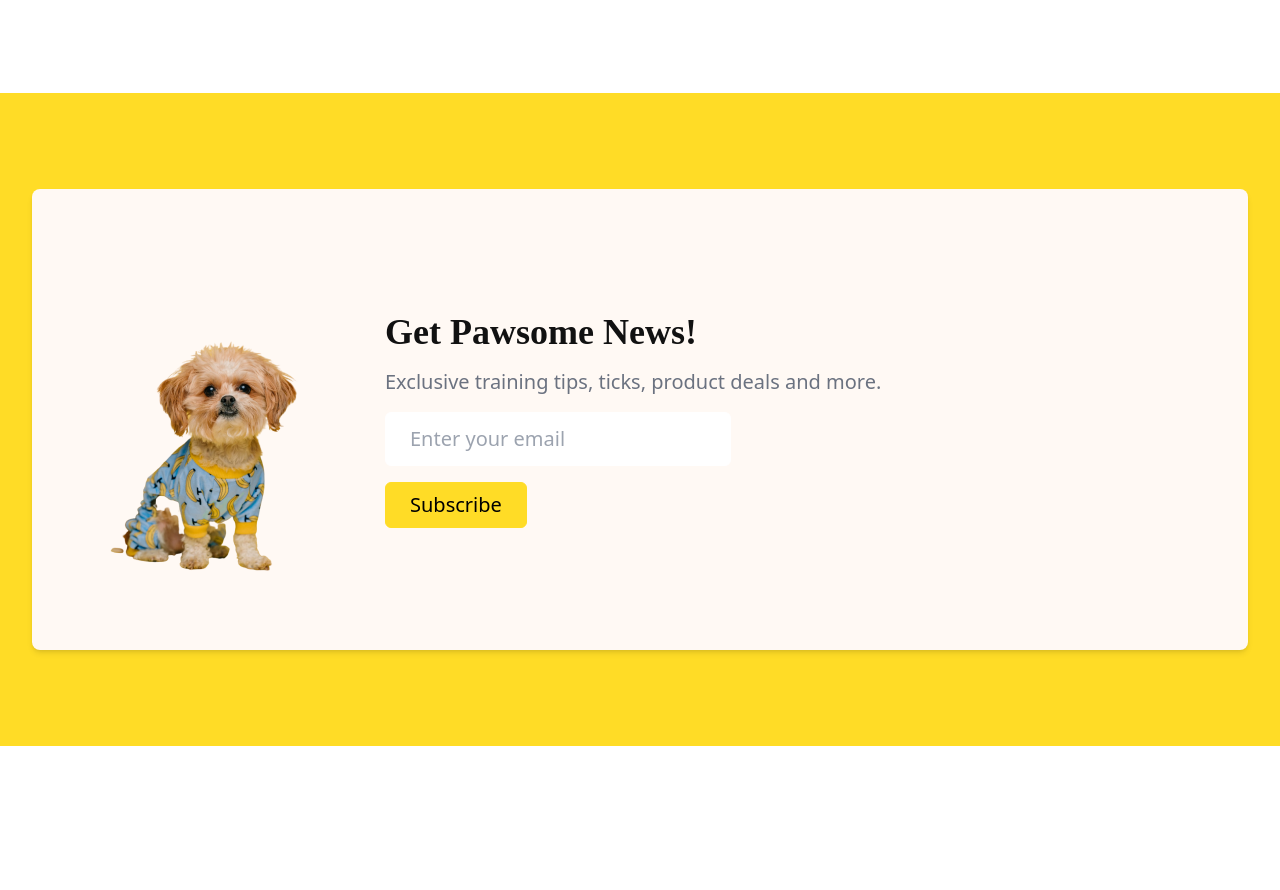
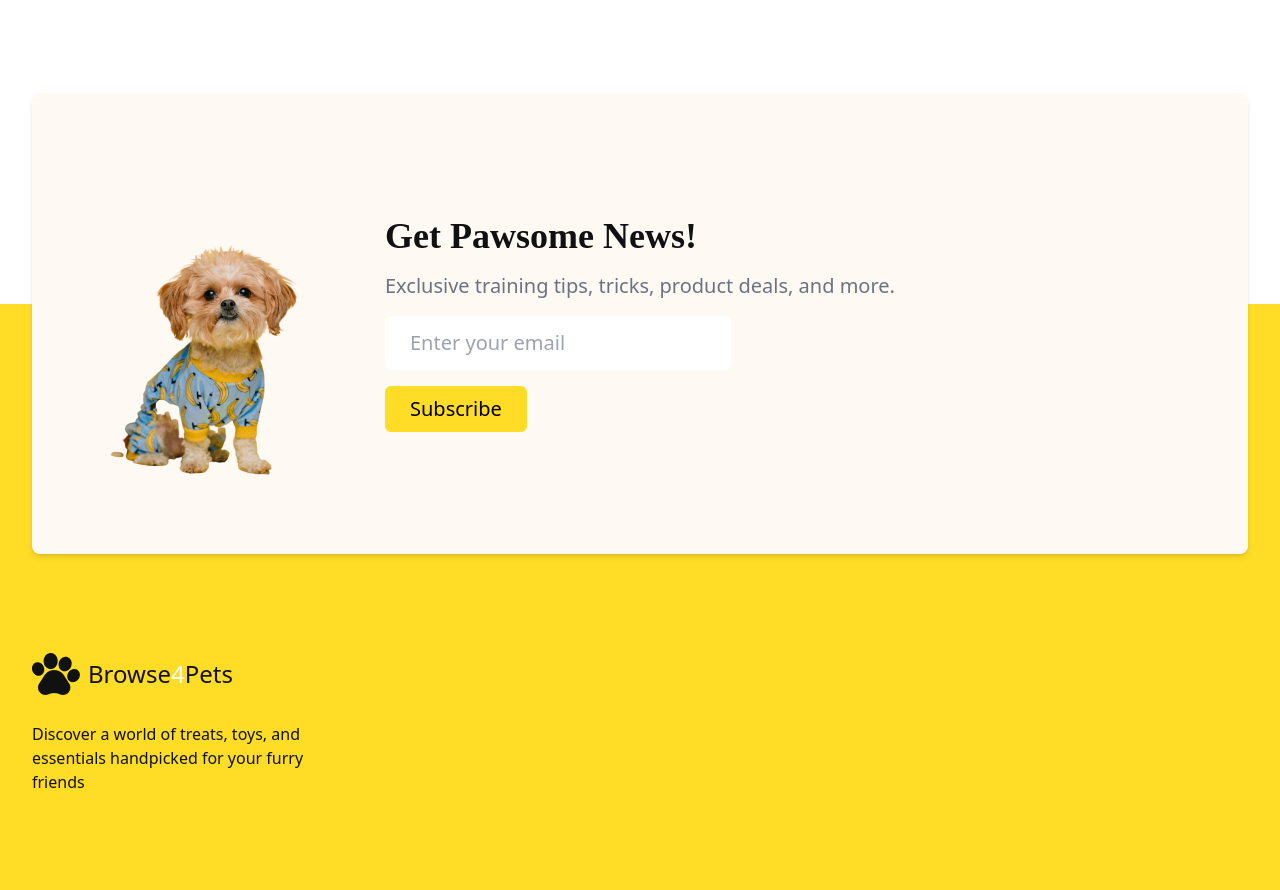
Before and after one commit to mdraisul1/assignment-03, a website: page src/index.html in a window 1280 px wide. Shown: the part 2509-3399 px from the top of the page. Before the commit the page ends 3255 px from the top, so only its background shows below. Drawn offline with nearby package versions, Linux system fonts and the light colour scheme; a web font is replaced by a local one.

Commit message:
Added footer logo

```diff
--- a/src/index.html
+++ b/src/index.html
@@ -270,25 +270,38 @@
   </main>
   <!-- main section end  -->
 
-  <!-- footer section start  -->
-  <footer class="bg-accent py-24 overflow-hidden">
+  <!-- newsletter section  -->
+  <section class="z-10 relative" style="margin-bottom: -250px;">
     <div class="container">
-      <!-- footer image  -->
+      <!-- footer image section -->
       <div class="bg-[#FFF9F4] flex items-center rounded-lg shadow-md p-10 gap-6">
         <div class="p-8">
           <img src="/asstes/img/cute-pet-small.png" alt="dog">
         </div>
-        <!-- footer newsletter section  -->
+        <!-- footer newsletter section -->
         <div class="flex-1 space-y-4">
           <h2 class="text-4xl text-[#111111] font-bold font-adlam">Get Pawsome News!</h2>
-          <p class="text-xl text-gray-500">Exclusive training tips, ticks, product deals and more.</p>
+          <p class="text-xl text-gray-500">Exclusive training tips, tricks, product deals, and more.</p>
           <input type="email" placeholder="Enter your email" class="bg-white px-6 py-3 text-xl border border-white rounded-md"><br>
           <button class="bg-accent px-6 py-2 text-xl border border-accent rounded-md hover:bg-transparent transition-all duration-300">Subscribe</button>
         </div>
       </div>
-      <div></div>
+    </div>
+  </section>
+
+  <!-- footer section start  -->
+  <footer class="bg-accent py-24 overflow-hidden">
+    <div class="container">
+      <div class="" style="margin-top: 250px;">
+        <div class="space-y-6">
+          <a class="flex items-center gap-2" href="#"><img src="/asstes/img/logo-footer.png" alt="dog"><p class="text-2xl text-[#111111]">Browse<span class="text-white">4</span>Pets</p></a>
+          <p class="text-base text-[#111111]">Discover a world of treats, toys, and<br> essentials handpicked for your furry<br> friends</p>
+        </div>
+
+      </div>
     </div>
   </footer>
+
   <!-- footer section end  -->
 </body>
 </html>
```
